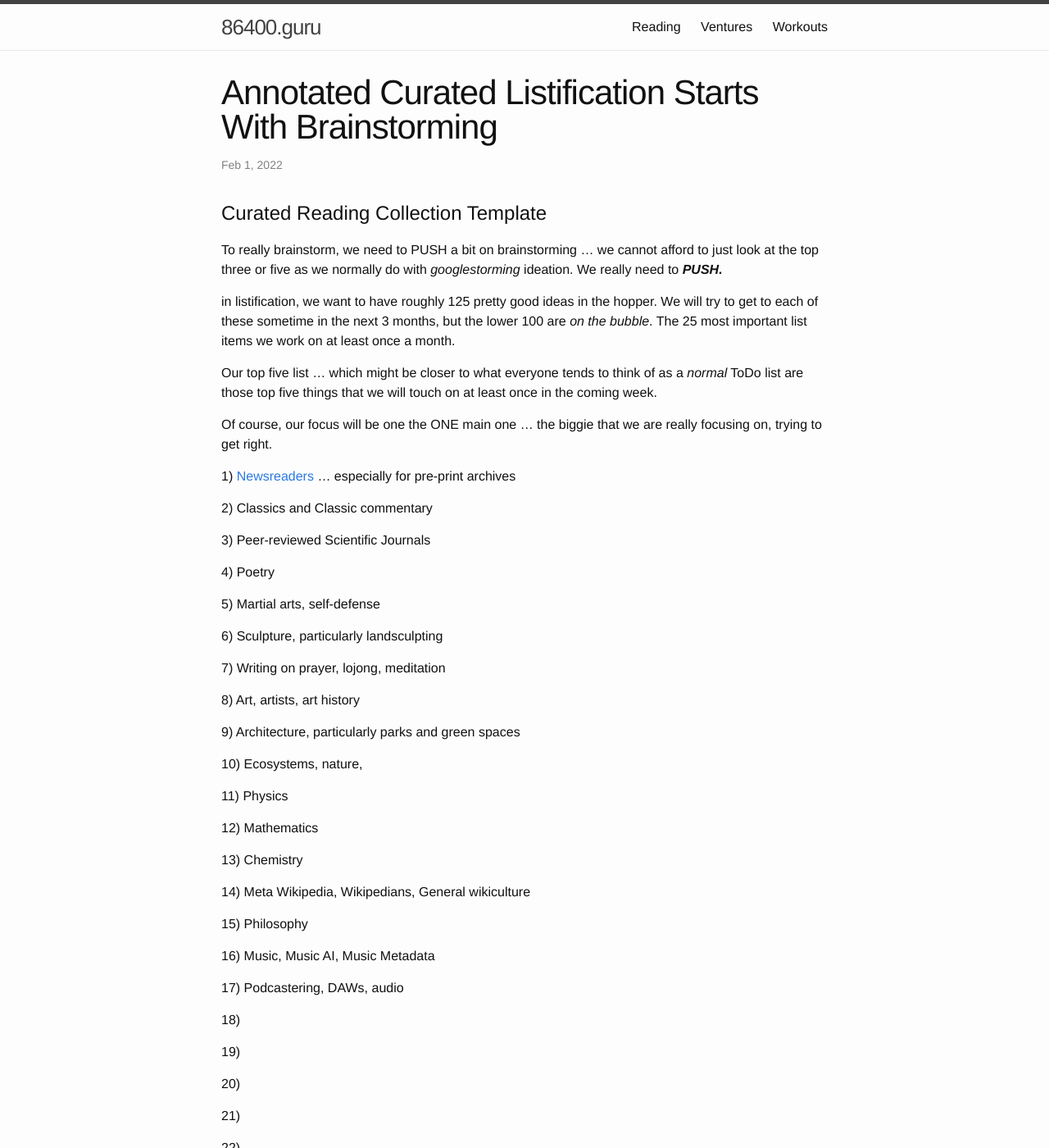
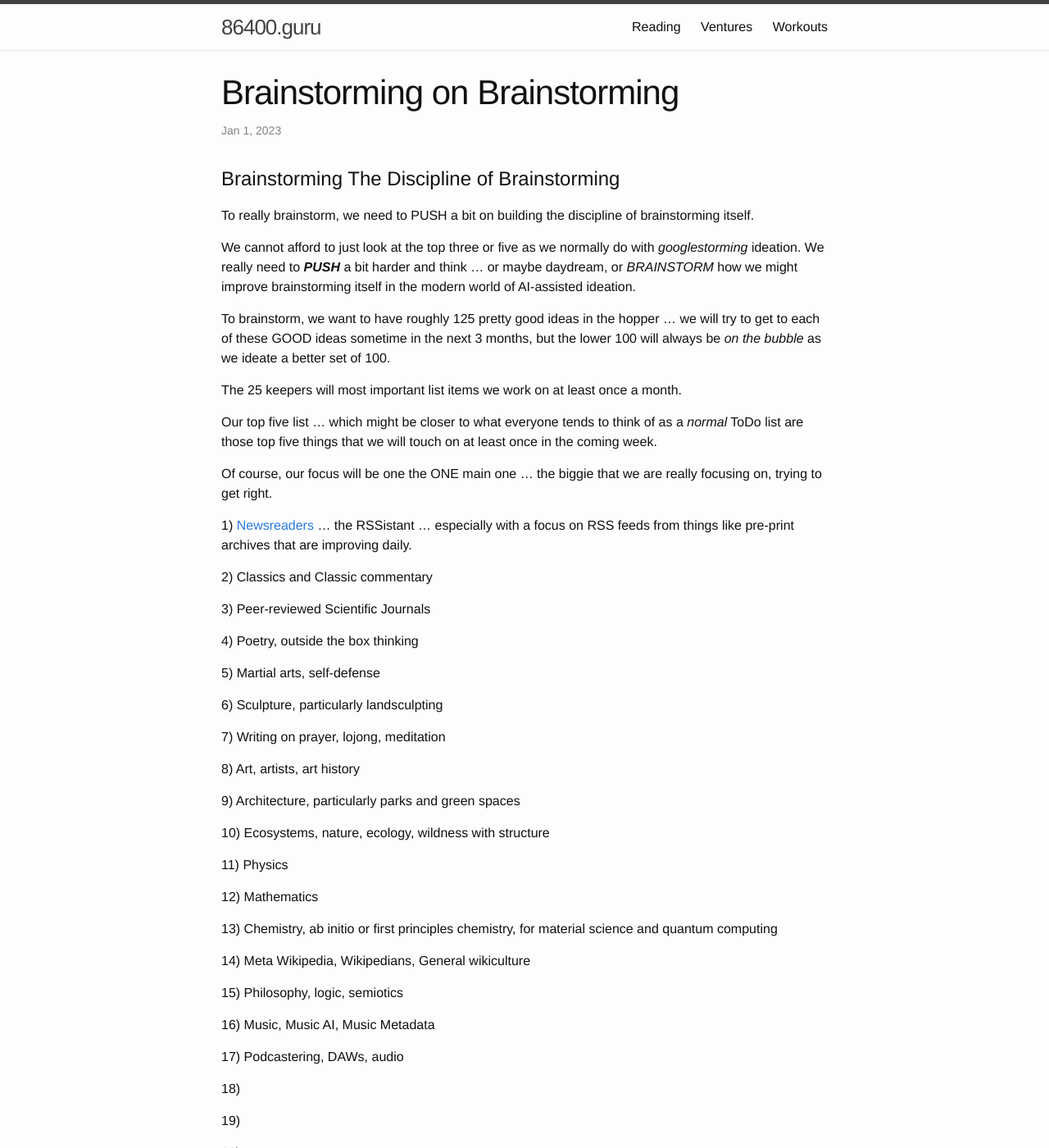
Before and after one commit to plyp-us/plyp-us.github.io, a Jekyll site: the page built from _posts/2023-01-01-brainstorming.md, in a window 1280 px wide and 1400 px high. Shown: the whole window at 82% size. Built offline with Jekyll 4.4.1, drawn with Linux system fonts in a browser that asks for light colours; some of the changed text lies outside the part shown.

Commit message:
brainstorming

```diff
--- a/_posts/2022-02-01-awesome-template-reading-list .md
+++ b/_posts/2023-01-01-brainstorming.md
@@ -1,28 +1,32 @@
 ---
 layout: post
-title:  "Annotated Curated Listification Starts With Brainstorming"
-date:   2022-02-01 4:30:00
+title:  "Brainstorming on Brainstorming"
+date:   2023-01-01 4:30:00
 categories: template
 ---
 
 
-# Curated Reading Collection Template
+# Brainstorming The Discipline of Brainstorming
 
-To really brainstorm, we need to PUSH a bit on brainstorming ... we cannot afford to just look at the top three or five as we normally do with *googlestorming* ideation. We really need to ***PUSH.***
+To really brainstorm, we need to PUSH a bit on building the discipline of brainstorming itself.
 
-in listification, we want to have roughly 125 pretty good ideas in the hopper. We will try to get to each of these sometime in the next 3 months, but the lower 100 are *on the bubble*. The 25 most important list items we work on at least once a month.
+We cannot afford to just look at the top three or five as we normally do with *googlestorming* ideation. We really need to ***PUSH*** a bit harder and think ... or maybe daydream, or *BRAINSTORM* how we might improve brainstorming itself in the modern world of AI-assisted ideation.
+
+To brainstorm, we want to have roughly 125 pretty good ideas in the hopper ... we will try to get to each of these GOOD ideas sometime in the next 3 months, but the lower 100 will always be *on the bubble* as we ideate a better set of 100.
+
+The 25 keepers will most important list items we work on at least once a month.
 
 Our top five list ... which might be closer to what everyone tends to think of as a *normal* ToDo list are those top five things that we will touch on at least once in the coming week.
 
 Of course, our focus will be one the ONE main one ... the biggie that we are really focusing on, trying to get right.
 
-1) [Newsreaders](https://github.com/topics/rss-reader?o=desc&s=forks) ... especially for pre-print archives
+1) [Newsreaders](https://github.com/topics/rss-reader?o=desc&s=forks) ... the RSSistant ... especially with a focus on RSS feeds from things like pre-print archives that are improving daily.
 
 2) Classics and Classic commentary
 
 3) Peer-reviewed Scientific Journals
 
-4) Poetry
+4) Poetry, outside the box thinking
 
 5) Martial arts, self-defense
 
@@ -34,17 +38,17 @@ Of course, our focus will be one the ONE main one ... the biggie that we are rea
 
 9) Architecture, particularly parks and green spaces
 
-10) Ecosystems, nature,
+10) Ecosystems, nature, ecology, wildness with structure
 
 11) Physics
 
 12) Mathematics
 
-13) Chemistry
+13) Chemistry, ab initio or first principles chemistry, for material science and quantum computing
 
 14) Meta Wikipedia, Wikipedians, General wikiculture
 
-15) Philosophy
+15) Philosophy, logic, semiotics
 
 16) Music, Music AI, Music Metadata
 
@@ -265,14 +269,3 @@ Of course, our focus will be one the ONE main one ... the biggie that we are rea
 124)
 
 125)
-
-# Exploratory / Wild Brainstorm Lists ... *which might become reading lists*
-
-
-*
-
-*
-
-*
-
-*
```
Also changed, not shown: _posts/2022-03-01-awesome-template-reading-list  copy.md (deleted, +0 -276 lines), _posts/2022-04-01-extending-listification-to-teach.md (deleted, +0 -16 lines).
